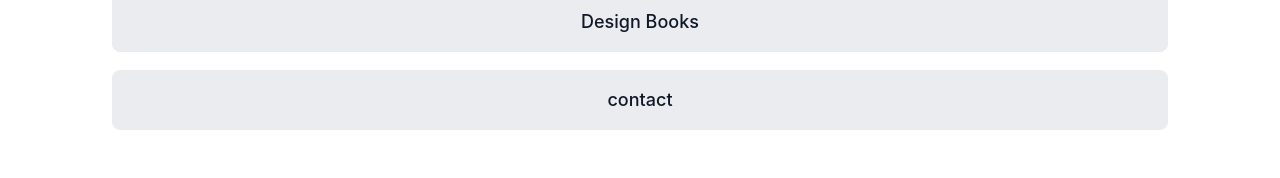
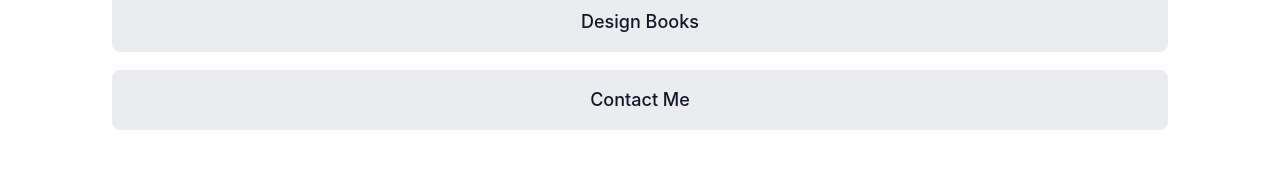
Before and after one commit to ibimina/hng-task-2, a React (Vite) app: page / in a window 1280 px wide. Shown: the part 606-784 px from the top of the page. Built offline with nearby package versions, Linux system fonts and the light colour scheme; the HTML template or start-up script is replaced by a standard one.

Commit message:
docs: changed contact to contact me

```diff
--- a/src/components/LinksBtn.jsx
+++ b/src/components/LinksBtn.jsx
@@ -57,7 +57,7 @@ export default function LinksBtn() {
         </a>
       ))}
       <Link to="/contact" className="btn" id="contact">
-        contact
+        Contact Me
       </Link>
       <div className="social_icon">
         <img src="/assets/slack.svg" alt="slack icon" />
```
